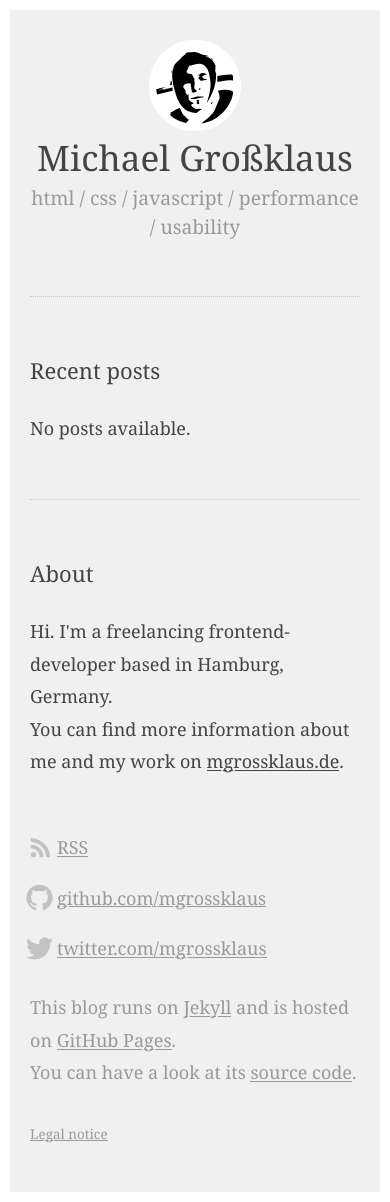
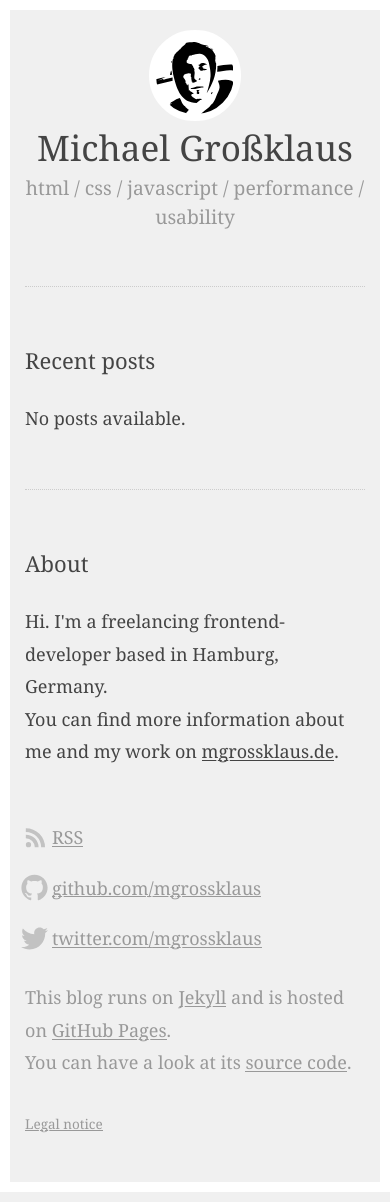
Before and after one commit to mgrsskls/blog, a Jekyll site: the page built from index.html, in a window 390 px wide. Built offline with Jekyll 4.4.1, drawn with Linux system fonts in a browser that asks for light colours; some web fonts are replaced.

Commit message:
fix mobile views

```diff
--- a/_includes/mobile.scss
+++ b/_includes/mobile.scss
@@ -1,20 +1,6 @@
-@media (max-width: 48rem) {
+@media (max-width: 700px) {
   body {
-    padding: 4rem 3rem 0;
-  }
-  .footer__item {
-    float: none;
-    margin: 0 0 .5em;
-  }
-}
-
-@media (max-width: 36rem) {
-  .header__link {
-    font-size: 9vw;
-
-    &::before {
-      margin: 0 auto;
-    }
+    padding: 3rem 2.5rem 0;
   }
   .header__link::before,
   .header__title,
@@ -22,6 +8,19 @@
     float: none;
     text-align: center;
     line-height: 1.5em;
+  }
+  .header__link {
+    font-size: 7vw;
+
+    &::before {
+      margin: 0 auto;
+    }
+  }
+}
+
+@media (max-width: 480px) {
+  .header__link {
+    font-size: 9vw;
   }
   .footer__item {
     float: none;
--- a/_includes/styles.scss
+++ b/_includes/styles.scss
@@ -23,7 +23,6 @@
   max-width: 48em;
   margin: 0 auto;
   padding: 3em 2em 0;
-  box-sizing: padding-box;
 }
 a {
   color: #444;
```
